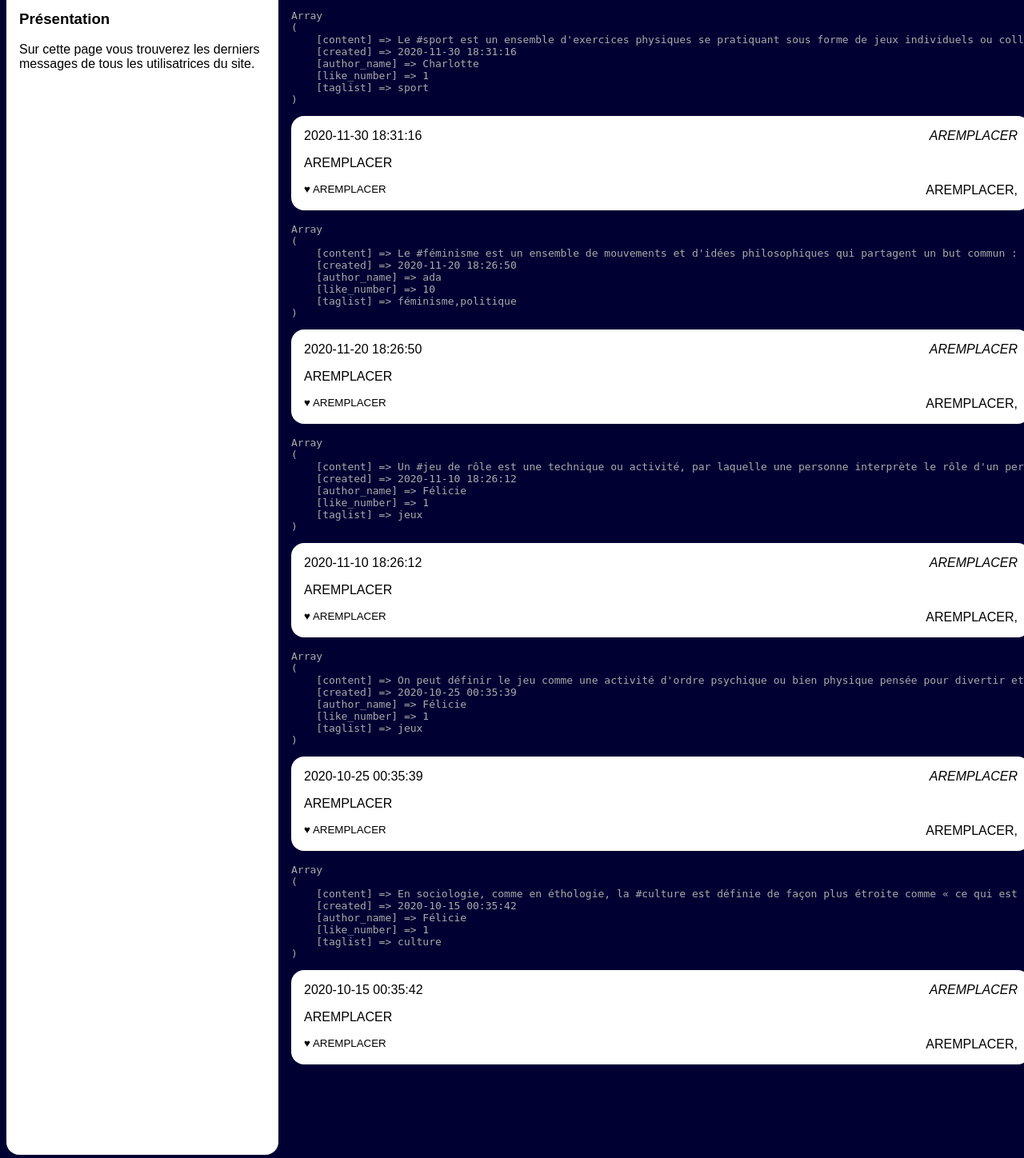
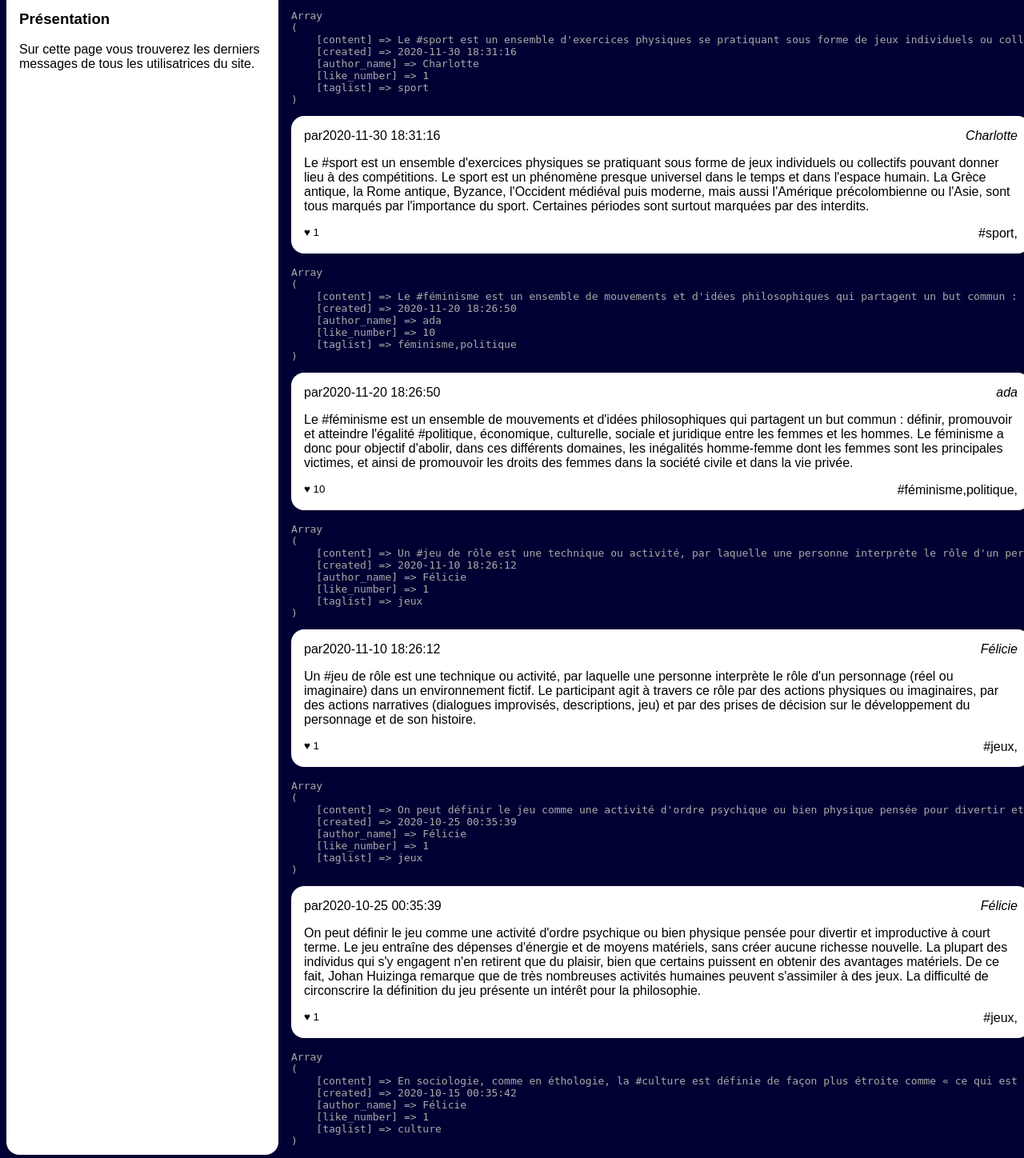
Before and after one commit to adatechschool/reseau-social-php-php_social_network_zineb_eda_kai, a PHP site: page /news.php in a window 1280 px wide. Shown: the part 298-1746 px from the top of the page at 80% size. Run offline with PHP 8.4, Linux system fonts and the light colour scheme; data comes from the database, SQL or seed files in the repository.

Commit message:
remplacement

```diff
--- a/Niveau1/resoc_n1/news.php
+++ b/Niveau1/resoc_n1/news.php
@@ -106,15 +106,15 @@
                     ?>
                     <article>
                         <h3>
-                            <time><?php echo $post['created'] ?></time>
+                            <time><?php echo 'par' .$post['created'] ?></time>
                         </h3>
-                        <address>AREMPLACER</address>
+                        <address><?php echo $post['author_name'] ?></address>
                         <div>
-                            <p>AREMPLACER</p>
+                            <p><?php echo $post['content'] ?></p>
                         </div>
                         <footer>
-                            <small>♥ AREMPLACER </small>
-                            <a href="">AREMPLACER</a>,
+                            <small>♥ <?php echo $post['like_number'] ?> </small>
+                            <a href=""><?php echo '#' .$post['taglist'] ?></a>,
                         </footer>
                     </article>
                     <?php
```
